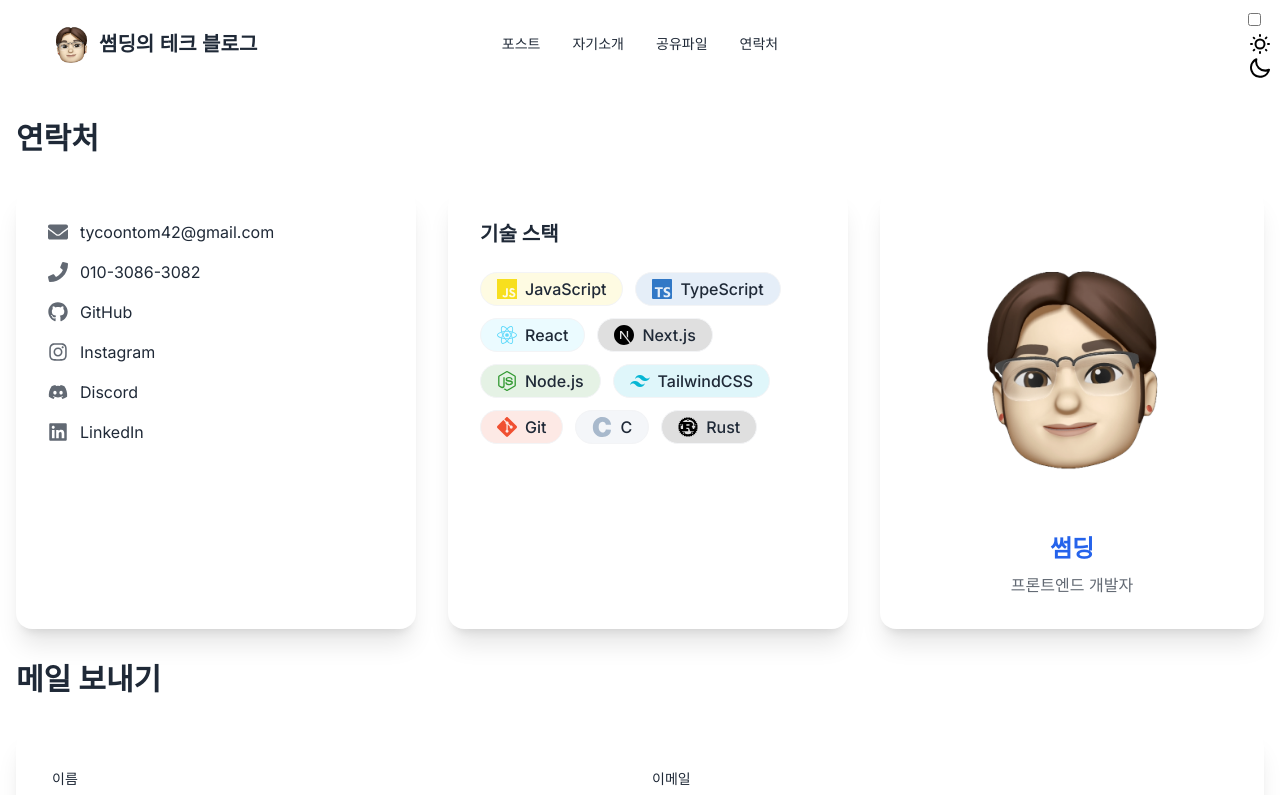
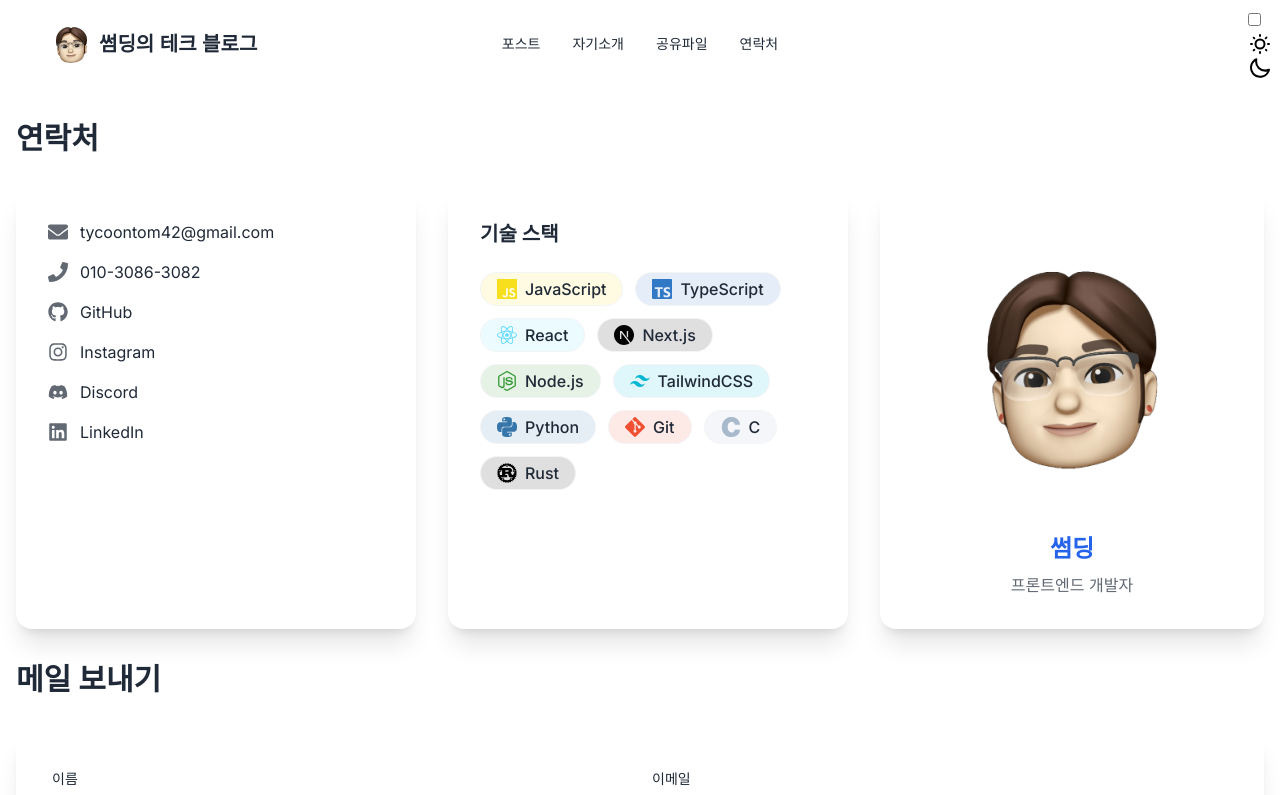
Before and after one commit to somedding/newBlog_NEXTJS, a Next.js app in the folder blog/: page /contact in a window 1280 px wide. Shown: the top 795 px of the page. Built offline with nearby package versions, Linux system fonts and the light colour scheme; a web font is replaced by a local one.

Commit message:
python 추가

```diff
--- a/blog/src/app/contact/page.tsx
+++ b/blog/src/app/contact/page.tsx
@@ -12,7 +12,8 @@ import {
   SiTailwindcss,
   SiGit,
   SiC,
-  SiRust
+  SiRust,
+  SiPython
 } from 'react-icons/si';
 
 // 기술 스택 데이터 정의
@@ -23,6 +24,7 @@ const techStack = [
   { name: 'Next.js', icon: SiNextdotjs, color: '#000000' },
   { name: 'Node.js', icon: SiNodedotjs, color: '#339933' },
   { name: 'TailwindCSS', icon: SiTailwindcss, color: '#06B6D4' },
+  { name: 'Python', icon: SiPython, color: '#3776AB' },
   { name: 'Git', icon: SiGit, color: '#F05032' },
   { name: 'C', icon: SiC, color: '#A8B9CC' },
   { name: 'Rust', icon: SiRust, color: '#000000' }
--- a/blog/src/app/page.tsx
+++ b/blog/src/app/page.tsx
@@ -11,7 +11,8 @@ import {
   SiTailwindcss,
   SiGit,
   SiC,
-  SiRust
+  SiRust,
+  SiPython
 } from 'react-icons/si';
 
 // 기술 스택 데이터 정의
@@ -22,6 +23,7 @@ const techStack = [
   { name: 'Next.js', icon: SiNextdotjs, color: '#000000' },
   { name: 'Node.js', icon: SiNodedotjs, color: '#339933' },
   { name: 'TailwindCSS', icon: SiTailwindcss, color: '#06B6D4' },
+  { name: 'Python', icon: SiPython, color: '#3776AB' },
   { name: 'Git', icon: SiGit, color: '#F05032' },
   { name: 'C', icon: SiC, color: '#A8B9CC' },
   { name: 'Rust', icon: SiRust, color: '#000000' }
```
